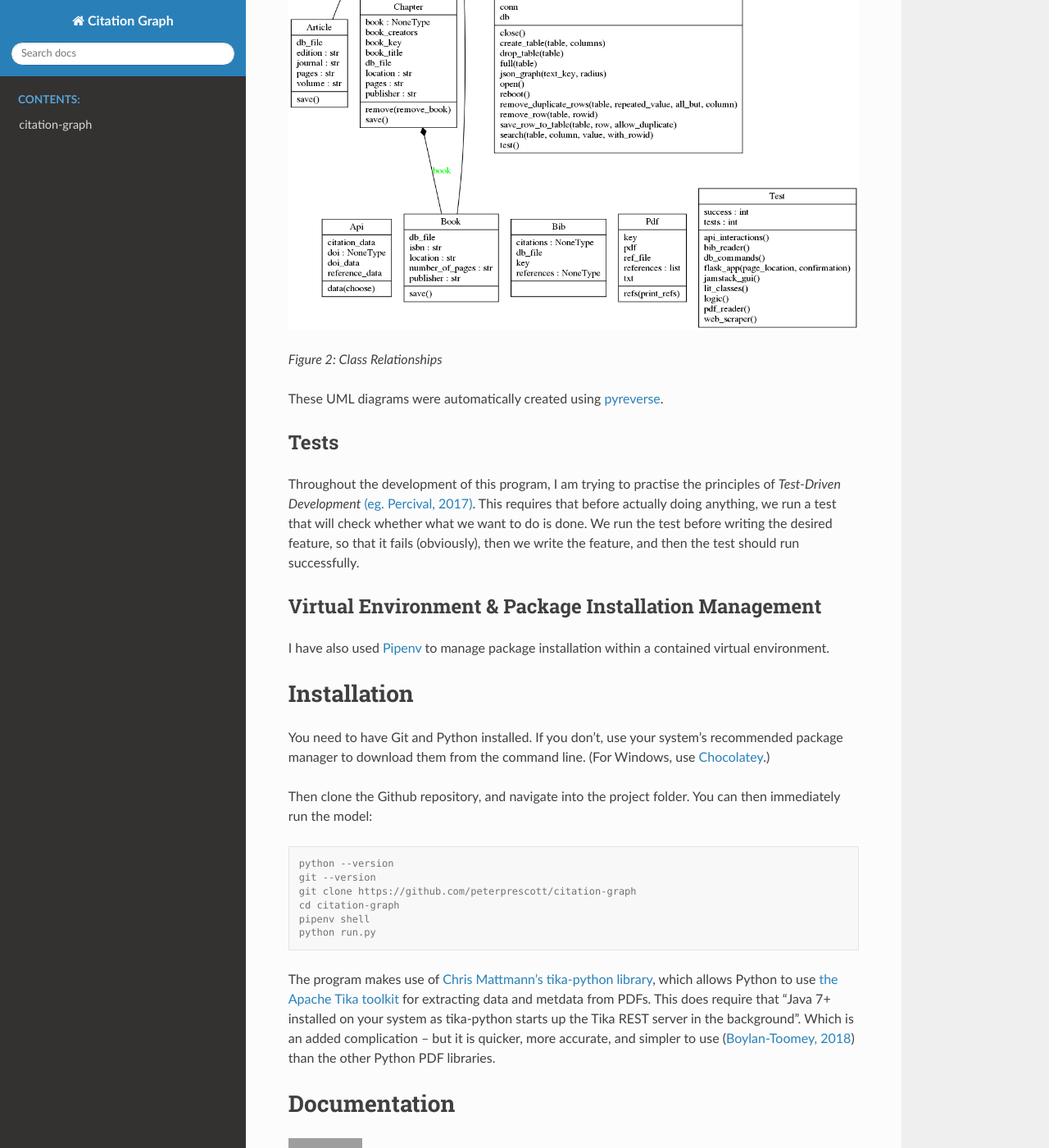
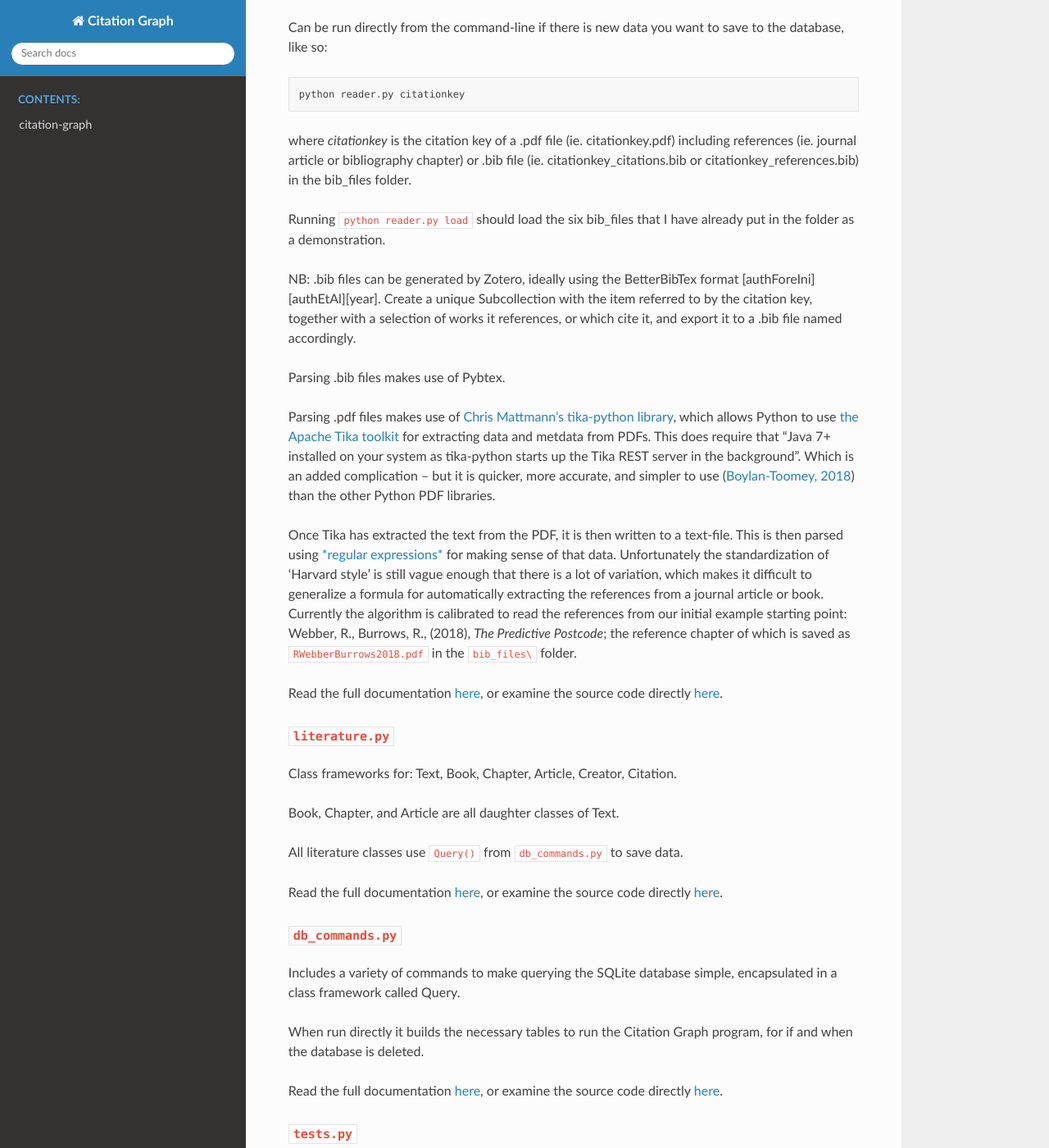
Before and after one commit to peterprescott/citation-graph, a Sphinx documentation site: the page built from docs/README.rst, in a window 1280 px wide and 1400 px high, scrolled down 4752 px. Shown: the whole window at 82% size. Built offline with Sphinx 7.4.7 and the Read the Docs theme 2.0.0, drawn with Linux system fonts in a browser that asks for light colours; some of the changed text lies outside the part shown; grey boxes are pictures that could not be loaded.

Commit message:
update readme and docs

```diff
--- a/docs/README.rst
+++ b/docs/README.rst
@@ -5,18 +5,57 @@
 Citation Graph of Scholarly Literature
 ======================================
 
-A second project (\ `here's the first <https://geodemographics.co.uk/projects/agent-based-modelling/>`_\ ) done as part of `the Data CDT <https://datacdt.org/>`_\ 's `GEOG5995M/ENVS802 module <https://www.geog.leeds.ac.uk/courses/computing/study/core-python-phd/>`_\ : **Programming For Social Scientists**.
+A second project done as part of `the Data CDT <https://datacdt.org/>`_\ 's `GEOG5995M/ENVS802 module <https://www.geog.leeds.ac.uk/courses/computing/study/core-python-phd/>`_\ : **Programming For Social Scientists**.
 
 It is 'licensed' under the `The Unlicense <https://unlicense.org/>`_\ , and available on `my Github <https://github.com/peterprescott/citation-graph>`_.
 
-README Contents: `Task <#task>`_. `Background Research <#research>`_. `Software Design <#design>`_. `Installation <#install>`_. `Documentation <#docs>`_.
+README Contents:  `Installation and Quickstart <#install>`_. `Task <#task>`_. `Background Research <#research>`_. `Software Design <#design>`_. `Documentation <#docs>`_.
+
+:raw-html-m2r:`<a id="install"></a>`
+
+Installation and Quickstart
+===========================
+
+To run this on your machine you need to have Git and Python installed. If you don't, use your system's recommended package manager to download them from the command line. (For Windows, use `Chocolatey <https://chocolatey.org/install>`_.)
+
+Then clone the Github repository, and navigate into the project folder. You can then immediately run the program:
+
+.. code-block:: console
+
+   python --version
+   git --version
+   git clone https://github.com/peterprescott/citation-graph
+   cd citation-graph
+   pipenv shell
+   python run.py
+
+The program will be initially running on data that I've already entered, saved in the SQLite database ``citation-graph.db``. (Note that the visualized nodes do sometimes get stuck in the top left of their SVG field -- if that happens just click-and-drag them down with your mouse cursor).
+
+To prove the functionality of the program, let's delete the database file, and then recreate it.
+
+.. code-block:: console
+
+   rm citation-graph.db
+
+You can still keep the web-page interface open, but if you try clicking *Load More Data*\ , the Python code will report ``sqlite3.OperationalError: no such table: texts``. But we can quickly recreate the database (which is generated from .bib files in the ``bib_files\`` folder -- more on that later!)
+
+.. code-block::
+
+   pipenv shell
+   python db_commands.py
+   python reader.py load
+   python run.py
+
+Now you will be able to *Load More Data*. And indeed if you want you are able to load your own data.
+
+But let's slow down and start at the beginning...
 
 :raw-html-m2r:`<a id="task"></a>`
 
 Task
 ====
 
-Our `brief <https://www.geog.leeds.ac.uk/courses/computing/study/core-python-phd/assessment2/index.html>`_ was as follows:
+Our `brief <https://www.geog.leeds.ac.uk/courses/computing/study/core-python-phd/assessment2/index.html>`_ for this assignment was as follows:
 
 ..
 
@@ -31,9 +70,7 @@
    *- Write the results to a file.*
 
 
-After a `brief attempt <https://github.com/peterprescott/sitelocation/blob/master/sitelocation.ipynb>`_ at `one of the suggested projects <https://www.geog.leeds.ac.uk/courses/computing/study/core-python-phd/assessment2/best.html>`_\ , I instead decided to do something relating more directly to my -- and potentially anyone's! -- PhD.
-
-I decided to create some software to help visualize the webbed citation relationships of scholarly literature for an area of study, which for me is *The Geodemographics of British Streets*.
+After a `brief attempt <https://github.com/peterprescott/sitelocation/blob/master/sitelocation.ipynb>`_ at `one of the suggested projects <https://www.geog.leeds.ac.uk/courses/computing/study/core-python-phd/assessment2/best.html>`_\ , I instead decided to do something relating more directly to my -- and potentially anyone's! -- PhD. I decided to create some software to help visualize the webbed citation relationships of scholarly literature for an area of study. Every PhD begins with a *Literature Review*\ , surveying the state of knowledge in some particular area of scholarly knowledge, and surely a PhD in Data Analytics should at least try to make use of the tools of data analysis in that essential initial task!
 
 :raw-html-m2r:`<a id="research"></a>`
 
@@ -62,7 +99,7 @@
 Basic Functionality
 -------------------
 
-I decided to try and write a Python program that would be able to *read in data* from .bib files, from PDF files, and from the Zotero/Wikipedia API. It would *process this data* to get bibliographic information (minimally Author and Year of Publication, but ideally also Title, Item Type, Publisher, etc.) and citation relationships. It would use `D3.js Javascript <https://d3js.org/>`_ running on `a static web page <https://www.netlify.com/pdf/oreilly-modern-web-development-on-the-jamstack.pdf>`_ to *display the results* as an interactive visualization, obtaining the relevant data from the Python program by ``fetch()``\ ing it from an API served by our Python program using `the Flask plug-in <https://palletsprojects.com/p/flask/>`_. The program would also *write the results* to a SQLite database file.
+I decided to try and write a Python program that would be able to *read in data* from .bib files, from PDF files, and from the Zotero/Wikipedia API. It would *process this data* to get bibliographic information (minimally Author and Year of Publication, but ideally also Title, Item Type, Publisher, etc.) and citation relationships. It would use `D3.js Javascript <https://d3js.org/>`_ running on `a static web page <https://www.netlify.com/pdf/oreilly-modern-web-development-on-the-jamstack.pdf>`_ to *display the results* as an interactive visualization, obtaining the relevant data from the Python program by ``fetch()``\ ing it from an API served by our Python program using `the Flask plug-in <https://palletsprojects.com/p/flask/>`_. The program would also *write the results* to a `SQLite <https://docs.python.org/2/library/sqlite3.html>`_ database file.
 
 More Detailed Explanation (with UML Diagrams)
 ---------------------------------------------
@@ -111,7 +148,26 @@
 
 Contains class frameworks for parsing data from .bib files (Bib), .pdf files (Pdf), and bibliographic/citation APIs (Api) respectively.
 
-Can be run directly if there is new data you want to save to the database.
+Can be run directly from the command-line if there is new data you want to save to the database, like so:
+
+.. code-block::
+
+   python reader.py citationkey
+
+where *citationkey* is the citation key of a .pdf file (ie. citationkey.pdf)
+including references (ie. journal article or bibliography chapter) or
+.bib file (ie. citationkey_citations.bib or citationkey_references.bib)
+in the bib_files folder.
+
+Running ``python reader.py load`` should load the six bib_files that I have already put in the folder as a demonstration.
+
+NB: .bib files can be generated by Zotero, ideally using the BetterBibTex format [authForeIni][authEtAl][year]. Create a unique Subcollection with the item referred to by the citation key, together with a selection of works it references, or which cite it, and export it to a .bib file named accordingly.
+
+Parsing .bib files makes use of Pybtex.
+
+Parsing .pdf files makes use of `Chris Mattmann's tika-python library <https://github.com/chrismattmann/tika-python>`_\ , which allows Python to use `the Apache Tika toolkit <http://tika.apache.org/>`_ for extracting data and metdata from PDFs. This does require that "Java 7+ installed on your system as tika-python starts up the Tika REST server in the background". Which is an added complication -- but it is quicker, more accurate, and simpler to use (\ `Boylan-Toomey, 2018 <https://medium.com/@justinboylantoomey/fast-text-extraction-with-python-and-tika-41ac34b0fe61>`_\ ) than the other Python PDF libraries.
+
+Once Tika has extracted the text from the PDF, it is then written to a text-file. This is then parsed using `\ *regular expressions* <https://docs.python.org/3/library/re.html>`_ for making sense of that data. Unfortunately the standardization of 'Harvard style' is still vague enough that there is a lot of variation, which makes it difficult to generalize a formula for automatically extracting the references from a journal article or book. Currently the algorithm is calibrated to read the references from our initial example starting point: Webber, R., Burrows, R., (2018), *The Predictive Postcode*\ ; the reference chapter of which is saved as ``RWebberBurrows2018.pdf`` in the ``bib_files\`` folder.
 
 Read the full documentation `here <https://citation-graph.readthedocs.io/en/latest/reader.html>`_\ , or examine the source code directly `here <https://github.com/peterprescott/citation-graph/blob/master/reader.py>`_.
 
@@ -130,6 +186,9 @@
 ^^^^^^^^^^^^^^^^^^^^^^
 
 Includes a variety of commands to make querying the SQLite database simple, encapsulated in a class framework called Query.
+
+When run directly it builds the necessary tables to run the Citation Graph program,
+for if and when the database is deleted.
 
 Read the full documentation `here <https://citation-graph.readthedocs.io/en/latest/db_commands.html>`_\ , or examine the source code directly `here <https://github.com/peterprescott/citation-graph/blob/master/db_commands.py>`_.
 
@@ -159,26 +218,6 @@
 
 I have also used `Pipenv <https://pypi.org/project/pipenv/>`_ to manage package installation within a contained virtual environment.
 
-:raw-html-m2r:`<a id="install"></a>`
-
-Installation
-============
-
-You need to have Git and Python installed. If you don't, use your system's recommended package manager to download them from the command line. (For Windows, use `Chocolatey <https://chocolatey.org/install>`_.)
-
-Then clone the Github repository, and navigate into the project folder. You can then immediately run the model:
-
-.. code-block:: console
-
-   python --version
-   git --version
-   git clone https://github.com/peterprescott/citation-graph
-   cd citation-graph
-   pipenv shell
-   python run.py
-
-The program makes use of `Chris Mattmann's tika-python library <https://github.com/chrismattmann/tika-python>`_\ , which allows Python to use `the Apache Tika toolkit <http://tika.apache.org/>`_ for extracting data and metdata from PDFs. This does require that "Java 7+ installed on your system as tika-python starts up the Tika REST server in the background". Which is an added complication -- but it is quicker, more accurate, and simpler to use (\ `Boylan-Toomey, 2018 <https://medium.com/@justinboylantoomey/fast-text-extraction-with-python-and-tika-41ac34b0fe61>`_\ ) than the other Python PDF libraries.
-
 :raw-html-m2r:`<a id="docs"></a>`
 
 Documentation
```
Also changed, not shown: README.md (+57 -23 lines).
